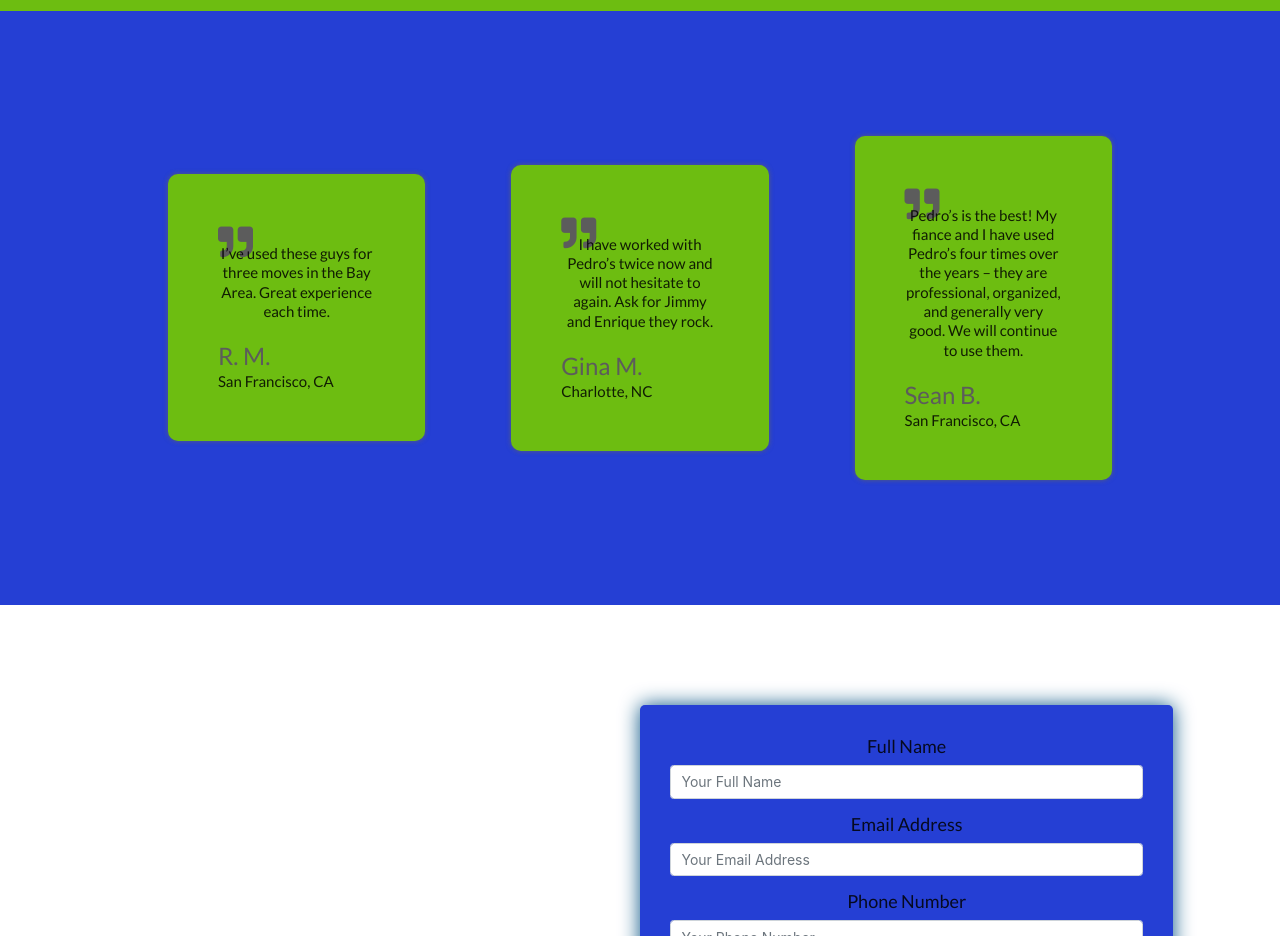
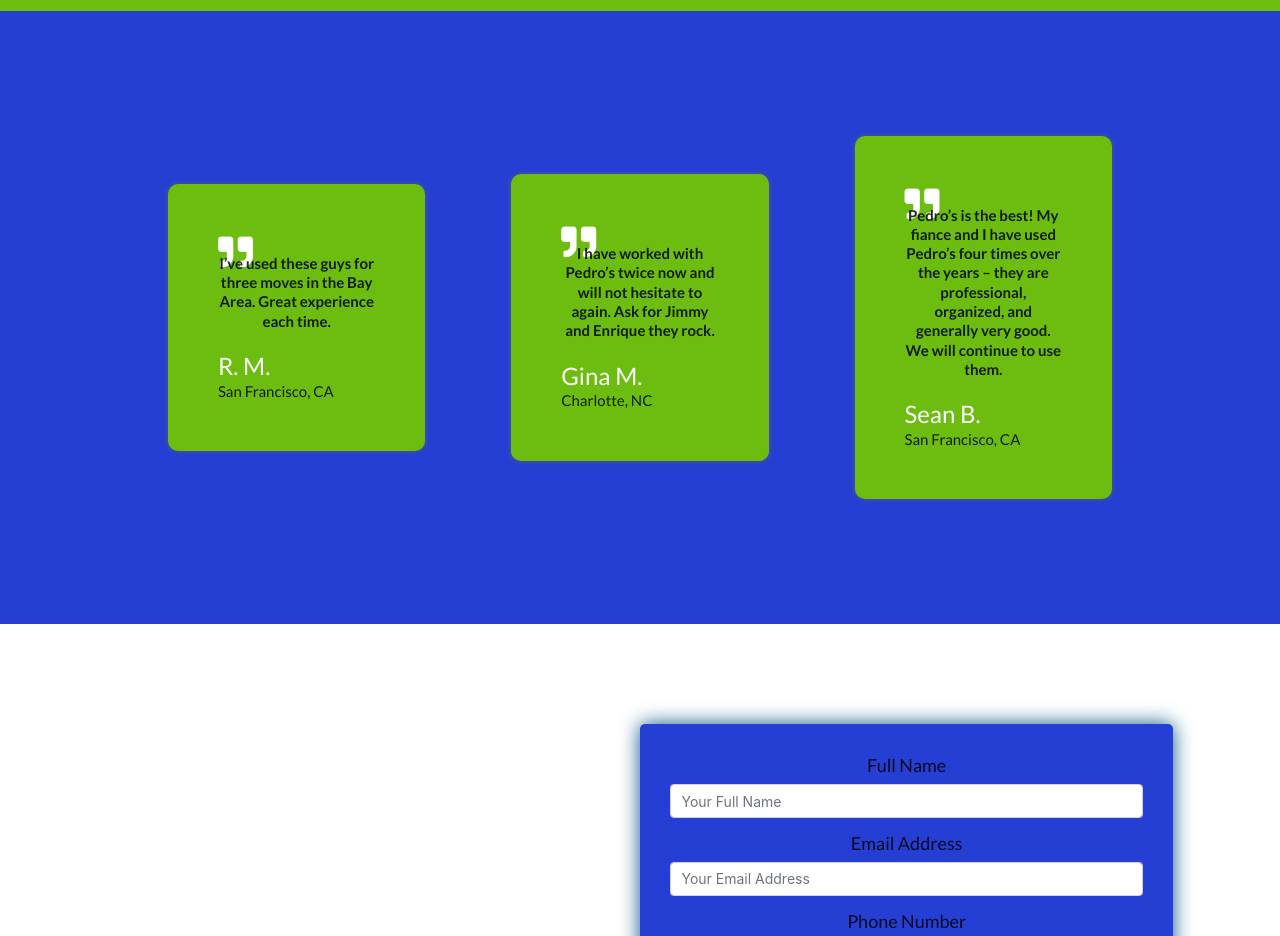
Before and after one commit to jihoshin28/R2M_Express_Site, a React (Create React App) app: page / in a window 1280 px wide. Shown: the part 2340-3276 px from the top of the page. Built offline with nearby package versions, Linux system fonts and the light colour scheme.

Commit message:
added home quote

```diff
--- a/src/App.css
+++ b/src/App.css
@@ -512,14 +512,23 @@
 
 .home-quote-icon {
   margin-bottom: 20px;
+  z-index: 0;
+  position: absolute;
+  background-color: rgb(109, 189, 17);
+  color: rgb(255, 255, 255);
+  font-size: 2.5em;
 }
 
 .home-quote-text {
   z-index: 3;
   display: flex;
+  margin-top: 20px;
+
 }
 
-
+.home-quote-text h4 {
+  font-weight: bold;
+}
 
 .home-quote {
   display:flex;
@@ -532,8 +541,9 @@
   width: 25%;
   -webkit-box-shadow: 0px 0px 5px rgba(99, 99, 99, 0.842);
 }
+
 .home-quote h2 {
-  color: rgb(92, 92, 92);
+  color: rgb(255, 255, 255);
 }
 
 .home-quotes {
--- /dev/null
+++ b/src/components/HomeQuote.js
@@ -0,0 +1,28 @@
+import React from 'react'
+
+let HomeQuote = ({text, author, city}) => {
+    return(
+        <div class = "home-quote">
+            <div>
+                <i class="fa fa-quote-right home-quote-icon" aria-hidden="true"></i>
+            </div>
+            <div class = "home-quote-text">
+                <h4>
+                    {text}
+                </h4>
+            </div>
+            <div style = {{marginTop: '20px'}}>
+                <h2>
+                    {author}
+                </h2>
+            </div>
+            <div>
+                <h4>
+                    {city}
+                </h4>
+            </div>
+        </div>
+    )
+}
+
+export default HomeQuote
--- a/src/pages/Home.js
+++ b/src/pages/Home.js
@@ -1,6 +1,7 @@
 import React, { Component } from 'react'
 import {connect} from 'react-redux'
 import HomeSection from '../components/HomeSection'
+import HomeQuote from '../components/HomeQuote'
 import {createQuote} from '../actions'
 
 export class Home extends Component {
@@ -144,66 +145,21 @@ export class Home extends Component {
                         <div class = "home-quotes-section">
                             <HomeSection>
                                 <div class = "home-quotes">
-                                    <div class = "home-quote">
-                                        <div class = "home-quote-icon">
-                                        <i class="fa fa-quote-right" aria-hidden="true" style={{zIndex: 0, position: 'absolute', backgroundColor: 'rgb(109, 189, 17)', color: 'rgb(92, 92, 92)', fontSize: '2.5em'}}></i>
-                                        </div>
-                                        <div class = "home-quote-text">
-                                            <h4>
-                                                I’ve used these guys for three moves in the Bay Area. Great experience each time.
-                                            </h4>
-                                        </div>
-                                        <div style = {{marginTop: '20px'}}>
-                                            <h2>
-                                                R. M.
-                                            </h2>
-                                        </div>
-                                        <div>
-                                            <h4>
-                                                San Francisco, CA
-                                            </h4>
-                                        </div>
-                                    </div>
-                                    <div class = "home-quote">
-                                        <div class = "home-quote-icon">
-                                            <i class="fa fa-quote-right" aria-hidden="true" style={{zIndex: 0, position: 'absolute', backgroundColor: 'rgb(109, 189, 17)', color: 'rgb(92, 92, 92)', fontSize: '2.5em'}}></i>
-                                        </div>
-                                        <div class = "home-quote-text">
-                                            <h4>
-                                                I have worked with Pedro’s twice now and will not hesitate to again. Ask for Jimmy and Enrique they rock.
-                                            </h4>
-                                        </div>
-                                        <div style = {{marginTop: '20px'}}>
-                                            <h2>
-                                                Gina M.
-                                            </h2>
-                                        </div>
-                                        <div>
-                                            <h4>
-                                                Charlotte, NC
-                                            </h4>
-                                        </div>
-                                    </div>
-                                    <div class = "home-quote">
-                                        <div class = "home-quote-icon">
-                                        <i class="fa fa-quote-right" aria-hidden="true" style={{zIndex: 0, position: 'absolute', backgroundColor: 'rgb(109, 189, 17)', color: 'rgb(92, 92, 92)', fontSize: '2.5em'}}></i>
-                                        </div>
-                                        <div class = "home-quote-text">
-                                            <h4>
-                                                Pedro’s is the best! My fiance and I have used Pedro’s four times over the years – they are professional, organized, and generally very good. We will continue to use them.
-                                            </h4>
-                                        </div>
-                                        <div style = {{marginTop: '20px'}}>
-                                            <h2>
-                                                Sean B.
-                                            </h2>
-                                        </div>
-                                        <div>
-                                            <h4>
-                                                San Francisco, CA
-                                            </h4>
-                                        </div>
-                                    </div>
+                                    <HomeQuote
+                                        text = "I’ve used these guys for three moves in the Bay Area. Great experience each time."
+                                        author = "R. M."
+                                        city = "San Francisco, CA"
+                                    />
+                                    <HomeQuote
+                                        text = "I have worked with Pedro’s twice now and will not hesitate to again. Ask for Jimmy and Enrique they rock."
+                                        author = "Gina M."
+                                        city = "Charlotte, NC"
+                                    />
+                                    <HomeQuote
+                                        text = "Pedro’s is the best! My fiance and I have used Pedro’s four times over the years – they are professional, organized, and generally very good. We will continue to use them."
+                                        author = "Sean B."
+                                        city = "San Francisco, CA"
+                                    />
                                 </div>
                             </HomeSection>
                         </div>
```
